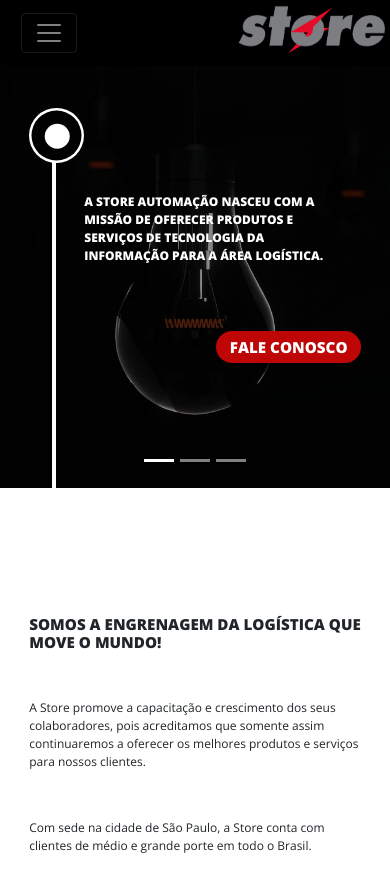
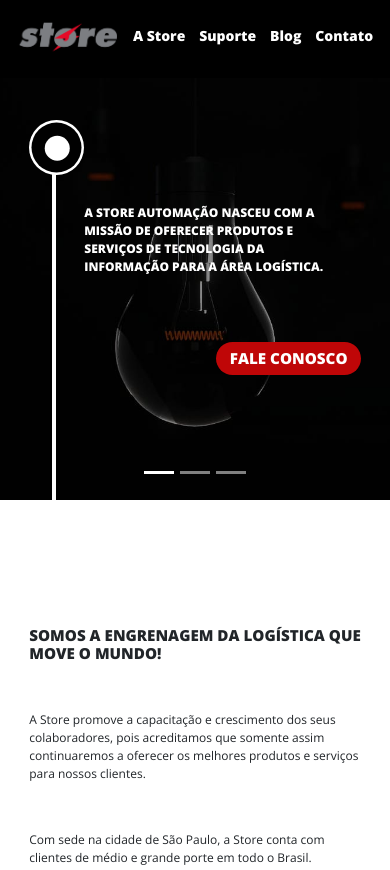
Before and after one commit to caabeatriz/store-automation, a plain HTML site: page pages/astore/store.html in a window 390 px wide. Shown: the top 870 px of the page. Drawn offline with nearby package versions, Linux system fonts and the light colour scheme.

Commit message:
style:added new navbar

```diff
--- a/pages/astore/store.html
+++ b/pages/astore/store.html
@@ -13,57 +13,29 @@
 </head>
 
 <body>
-  <div class="pos-f-t menu-mobile">
-    <div class="collapse" id="navbarToggleExternalContent">
-      <div class=" p-4">
-        <div class="collapse navbar-collapse" id="navbarToggleExternalContent">
-          <ul class="navbar-nav ml-auto">
-            <li class="nav-item">
-              <a class="nav-link text-white text-bold visited " href="store.html">A Store</a>
-            </li>
-            <li class="nav-item">
-              <a class="nav-link text-white text-bold text-muted" href="../suporte/suporte.html">Suporte</a>
-            </li>
-            <li class="nav-item">
-              <a class="nav-link text-white text-bold text-muted" href="../blog/blog.html">Blog</a>
-            </li>
-            <li class="nav-item">
-              <a class="nav-link text-white text-bold text-muted" href="../contato/contato.html">Contato</a>
-            </li>
-          </ul>
-        </div>
-      </div>
-    </div>
-    <nav class="navbar navbar-dark ">
-      <button class="navbar-toggler" type="button" data-toggle="collapse" data-target="#navbarToggleExternalContent" aria-controls="navbarToggleExternalContent" aria-expanded="false" aria-label="Toggle navigation">
-        <span class="navbar-toggler-icon"></span>
-      </button>
-    </nav>
-    <img width='150px' src="../../assets/logo-store-automação-versão-cor.png">
-  </div>
-  <nav class="navbar navbar-expand-sm navbar-light bg-nav-bar line-desktop ">
-    <div class="container-85 d-lg-flex menu-mobile">
-      <a class="navbar-brand text-logo" href="/">
-        <img width='200px' src="../../assets/logo-store-automação-versão-cor.png">
+  <nav class="navbar navbar-expand-sm navbar-light bg-nav-bar ">
+    <div class="container-80 d-flex navbarMobile">
+      <a class="navbar-brand text-logo" href="../../index.html">
+        <img width='100px' src="../../assets/logo-store-automação-versão-cor.png">
       </a>
-      <button class="navbar-toggler" type="button" data-toggle="collapse" data-target="#navbarNavAltMarkup"
+      <!-- <button class="navbar-toggler" type="button" data-toggle="collapse" data-target="#navbarNavAltMarkup"
         aria-controls="navbarNavAltMarkup" aria-expanded="false" aria-label="Alterna navegação">
         <span class="navbar-toggler-icon"></span>
-      </button>
+      </button> -->
 
-      <div class="collapse navbar-collapse" id="navbarNavAltMarkup">
+      <div class=" navbar-collapse" id="navbarNavAltMarkup">
         <ul class="navbar-nav ml-auto">
           <li class="nav-item">
-            <a class="nav-link text-white text-bold visited" href="store.html">A Store</a>
+            <a class="nav-link text-white text-bold" href="../../pages/astore/store.html">A Store</a>
           </li>
           <li class="nav-item">
-            <a class="nav-link text-white text-bold" href="../suporte/suporte.html">Suporte</a>
+            <a class="nav-link text-white text-bold" href="../../pages/suporte/suporte.html">Suporte</a>
           </li>
           <li class="nav-item">
-            <a class="nav-link text-white text-bold" href="../blog/blog.html">Blog</a>
+            <a class="nav-link text-white text-bold" href="../../pages/blog/blog.html">Blog</a>
           </li>
           <li class="nav-item">
-            <a class="nav-link text-white text-bold" href="../contato/contato.html">Contato</a>
+            <a class="nav-link text-white text-bold" href="../../pages/contato/contato.html">Contato</a>
           </li>
         </ul>
       </div>
--- a/pages/astore/style.css
+++ b/pages/astore/style.css
@@ -229,19 +229,18 @@ a{
    p{
       font-size: 0.75rem;
    }
-   .navbar-brand {
-    width: 40%;
-   }
-   .navbar-brand img {
-       width: 100%;
-   }
-   .menu-mobile{
+   .navbarMobile{
     width: 100%;
-    display: flex;
-    justify-content: space-between;
-    background-color: black;
-    padding: 5px;
-   }
+    margin: 0 auto;
+}
+.navbar-brand{
+    width: 30%;
+}
+.navbar-nav{
+   flex-direction: inherit;
+   font-size: 14px;
+   justify-content: space-between;
+}
    .circle1{
     width: 55px;
     height: 55px;
--- a/pages/blog/style.css
+++ b/pages/blog/style.css
@@ -141,6 +141,18 @@ a{
    p{
       font-size: 0.75rem;
    }
+   .navbarMobile{
+    width: 100%;
+    margin: 0 auto;
+    }
+    .navbar-brand{
+        width: 30%;
+    }
+    .navbar-nav{
+    flex-direction: inherit;
+    font-size: 14px;
+    justify-content: space-between;
+    }
    .banner-background{
     height: 50vh;
     background-position-x: center;
--- a/pages/contato/style.css
+++ b/pages/contato/style.css
@@ -150,6 +150,18 @@ a{
    p{
       font-size: 0.75rem;
    }
+   .navbarMobile{
+    width: 100%;
+    margin: 0 auto;
+}
+.navbar-brand{
+    width: 30%;
+}
+.navbar-nav{
+   flex-direction: inherit;
+   font-size: 14px;
+   justify-content: space-between;
+}
    .banner-background{
     height: 50vh;
     background-position-x: center;
--- a/style.css
+++ b/style.css
@@ -278,6 +278,18 @@ a{
      p{
         font-size: 0.75rem;
      }
+     .navbarMobile{
+         width: 100%;
+         margin: 0 auto;
+     }
+     .navbar-brand{
+         width: 30%;
+     }
+     .navbar-nav{
+        flex-direction: inherit;
+        font-size: 14px;
+        justify-content: space-between;
+     }
      .circle1{
         width: 55px;
         height: 55px;
@@ -348,7 +360,7 @@ a{
       }
       .history-store__line{
         border-bottom: 3px solid #545b62;
-        width: 55%;
+        width: 48%;
         height: 2vh;
         margin-right: -44px;
         text-align: center;
```
Also changed, not shown: index.html (+5 -5 lines), pages/blog/blog.html (+9 -9 lines), pages/contato/contato.html (+10 -10 lines).
